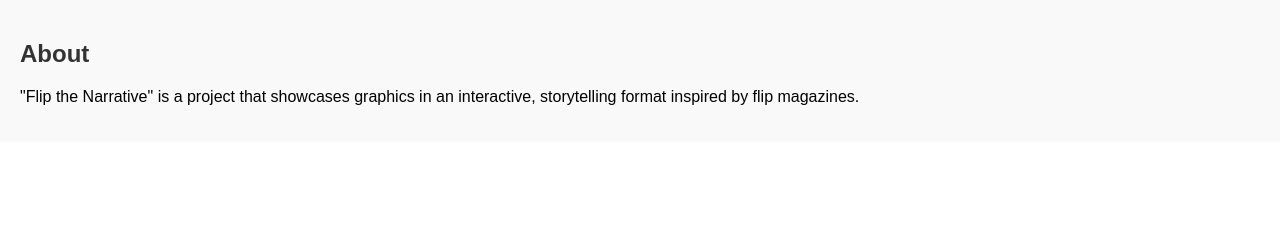
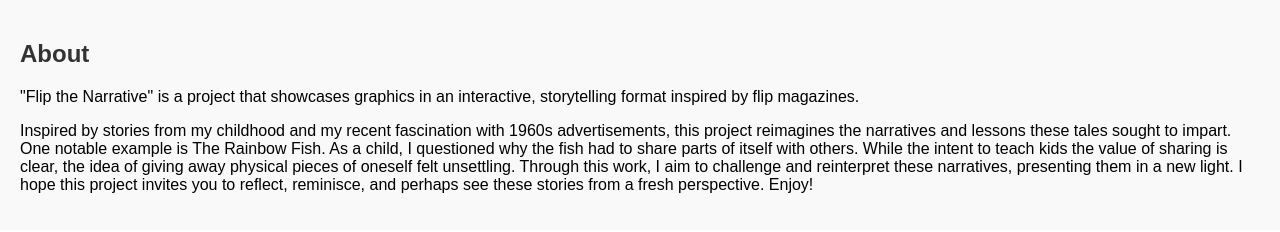
Before and after one commit to kristinef2023/FliptheNarrative, a plain HTML site: page about.html in a window 1280 px wide. Shown: the part 70-302 px from the top of the page. Drawn offline with Linux system fonts and the light colour scheme.

Commit message:
Update about.html

```diff
--- a/about.html
+++ b/about.html
@@ -20,4 +20,7 @@
 <section id="about">
     <h2>About</h2>
     <p>"Flip the Narrative" is a project that showcases graphics in an interactive, storytelling format inspired by flip magazines.</p>
+    <p>Inspired by stories from my childhood and my recent fascination with 1960s advertisements, this project reimagines the narratives and lessons these tales sought to impart. One notable example is The Rainbow Fish. As a child, I questioned why the fish had to share parts of itself with others. While the intent to teach kids the value of sharing is clear, the idea of giving away physical pieces of oneself felt unsettling.
+
+        Through this work, I aim to challenge and reinterpret these narratives, presenting them in a new light. I hope this project invites you to reflect, reminisce, and perhaps see these stories from a fresh perspective. Enjoy!</p>
 </section>
```
